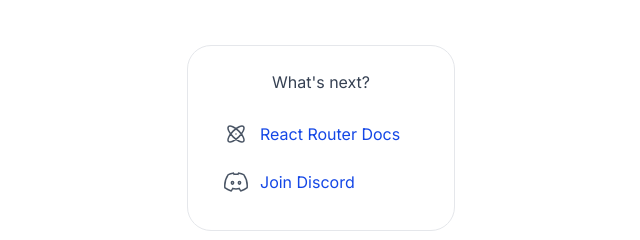
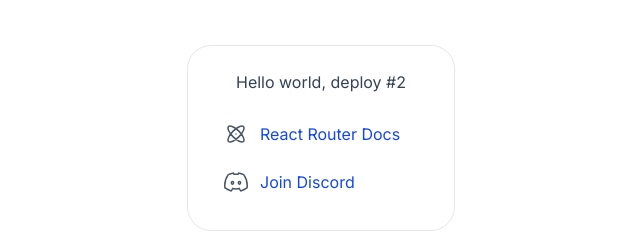
Before and after one commit to cesar2048/test-react-router-app, a Remix or React Router app in the folder t02-react-router-app/: page / in a window 1280 px wide. Shown: the part 190-430 px from the top of the page, 319-959 px from the left. Built offline with nearby package versions, Linux system fonts and the light colour scheme; the framework itself is replaced by a stand-in of ours.

Commit message:
change on main

```diff
--- a/t02-react-router-app/app/welcome/welcome.tsx
+++ b/t02-react-router-app/app/welcome/welcome.tsx
@@ -22,7 +22,7 @@ export function Welcome() {
         <div className="max-w-[300px] w-full space-y-6 px-4">
           <nav className="rounded-3xl border border-gray-200 p-6 dark:border-gray-700 space-y-4">
             <p className="leading-6 text-gray-700 dark:text-gray-200 text-center">
-              What&apos;s next?
+              Hello world, deploy #2
             </p>
             <ul>
               {resources.map(({ href, text, icon }) => (
```
